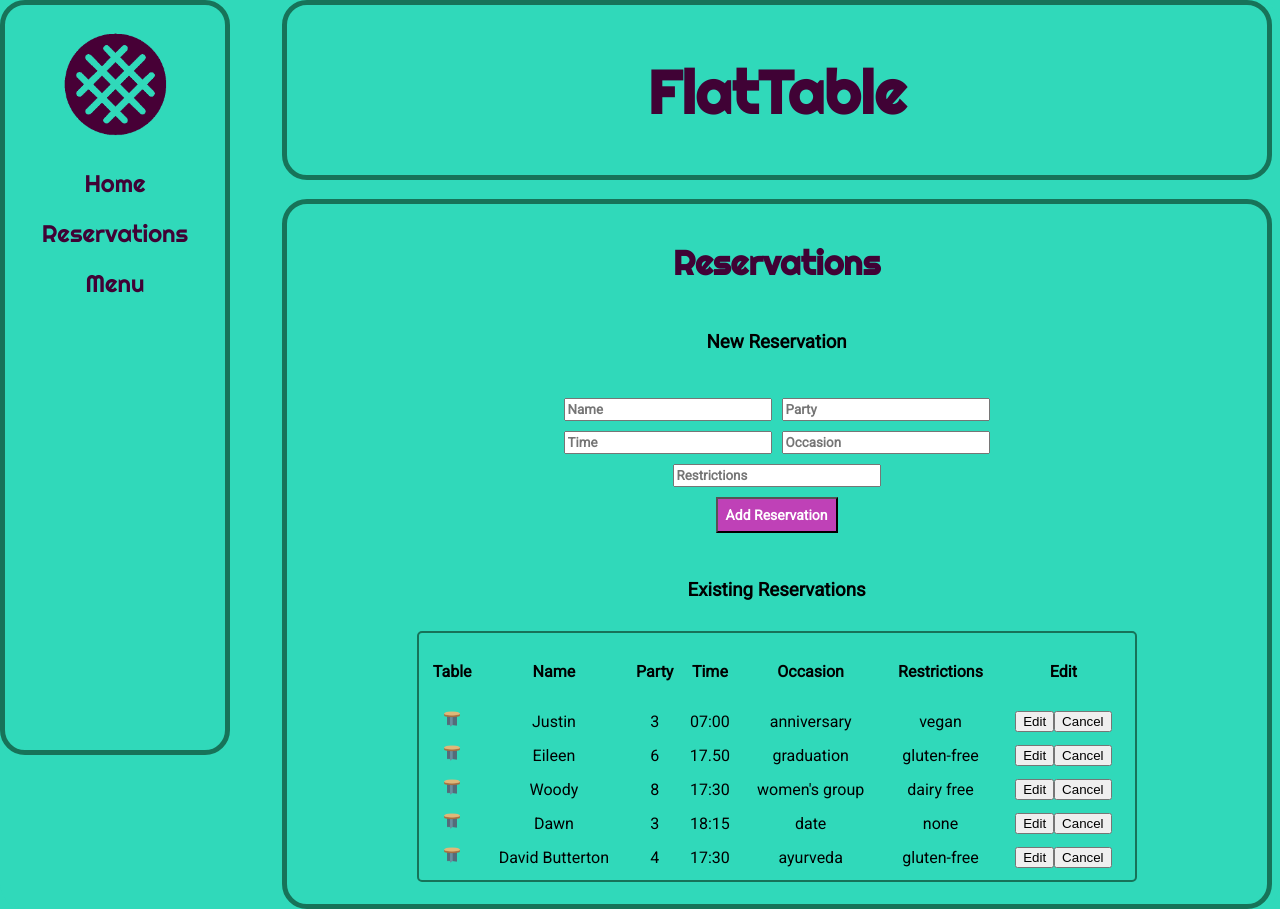
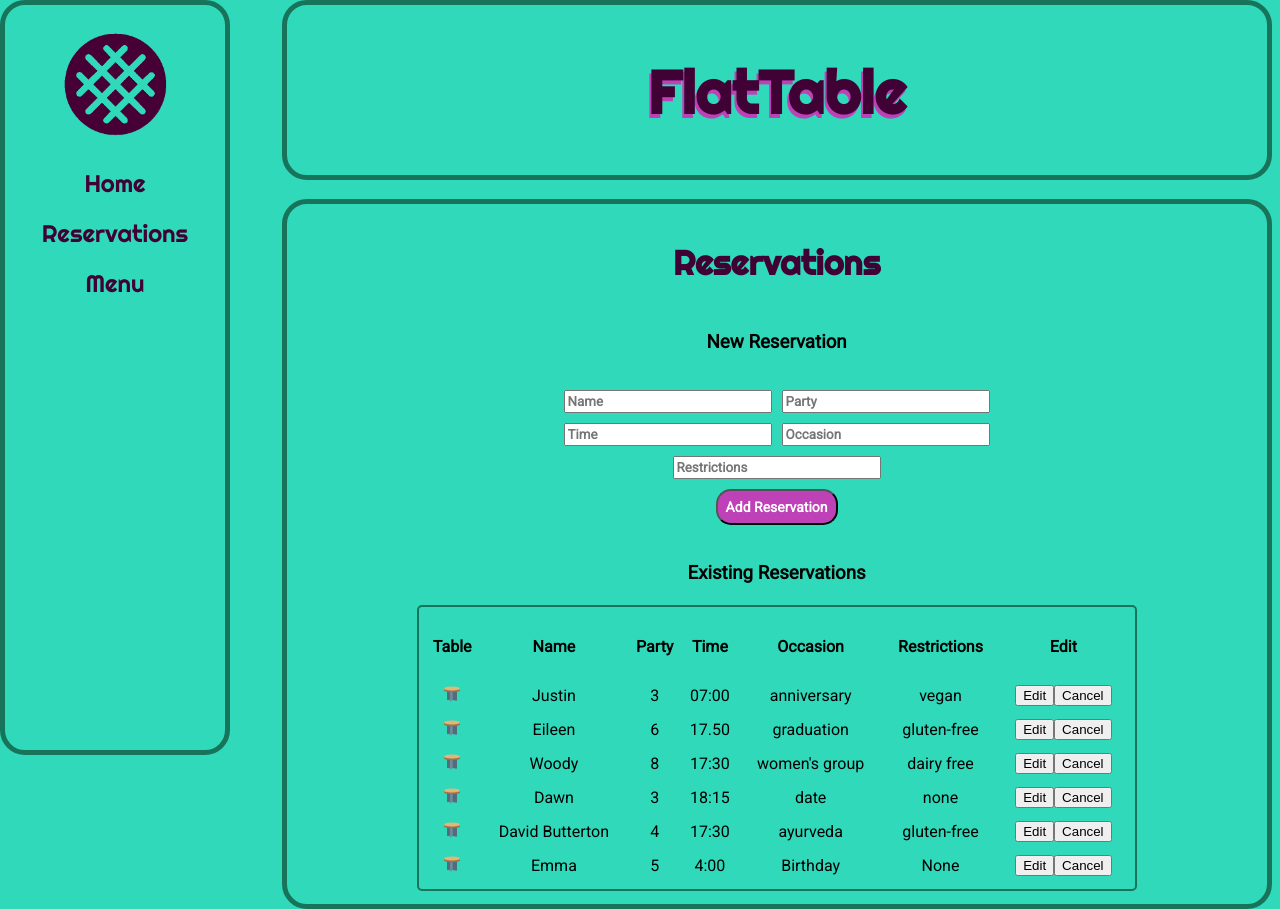
Before and after one commit to eburdekin/flattable, a React (Create React App) app: page /Reservations in a window 1280 px wide. Built offline with nearby package versions, Linux system fonts and the light colour scheme; data requests are answered from the project's data file.

Commit message:
add dropshadow to header

```diff
--- a/res.json
+++ b/res.json
@@ -43,6 +43,14 @@
       "occasion": "ayurveda ",
       "restrictions": "gluten-free",
       "id": 5
+    },
+    {
+      "name": "Emma",
+      "party": "5",
+      "time": "4:00",
+      "occasion": "Birthday",
+      "restrictions": "None",
+      "id": 6
     }
   ]
 }
--- a/src/App.css
+++ b/src/App.css
@@ -46,6 +46,10 @@ div {
   border-radius: 25px;
 }
 
+h1 {
+  text-shadow: #BF41B7 -2px 4px;
+}
+
 .mainComponent {
   display: flex;
   flex-direction: column;
@@ -79,7 +83,15 @@ div {
   width: 200px;
 }
 
-.reservationForm, .menuForm {
+.reservationForm {
+  margin: auto;
+  width: 450px;
+  padding: 10px;
+  border-radius: 5px;
+  text-align: center;
+}
+
+.menuForm {
   margin: auto;
   width: 50%;
   padding: 10px;
--- a/src/Components/MenuForm.js
+++ b/src/Components/MenuForm.js
@@ -35,6 +35,7 @@ export default function MenuForm({ menu, updateMenu }) {
         'color': 'white',
         'fontSize': '14px',
         'fontWeight': 'bold',
+        'borderRadius': '15px'
     }
 
     return <>
--- a/src/Components/ReservationForm.js
+++ b/src/Components/ReservationForm.js
@@ -1,8 +1,4 @@
-import React, { useState, useEffect } from 'react'
-
 export default function ReservationForm({ handleAddSubmit, reservation, setReservation, editing, cancel }) {
-
-
 
     const handleChange = (e) => {
         const name = e.target.name;
@@ -14,7 +10,6 @@ export default function ReservationForm({ handleAddSubmit, reservation, setReser
         e.preventDefault();
         handleAddSubmit(reservation)
     }
-
 
     const style = {
         'fontFamily': 'Roboto',
@@ -32,6 +27,7 @@ export default function ReservationForm({ handleAddSubmit, reservation, setReser
         'color': 'white',
         'fontSize': '14px',
         'fontWeight': 'bold',
+        'borderRadius': '15px'
     }
 
     return <>
```
